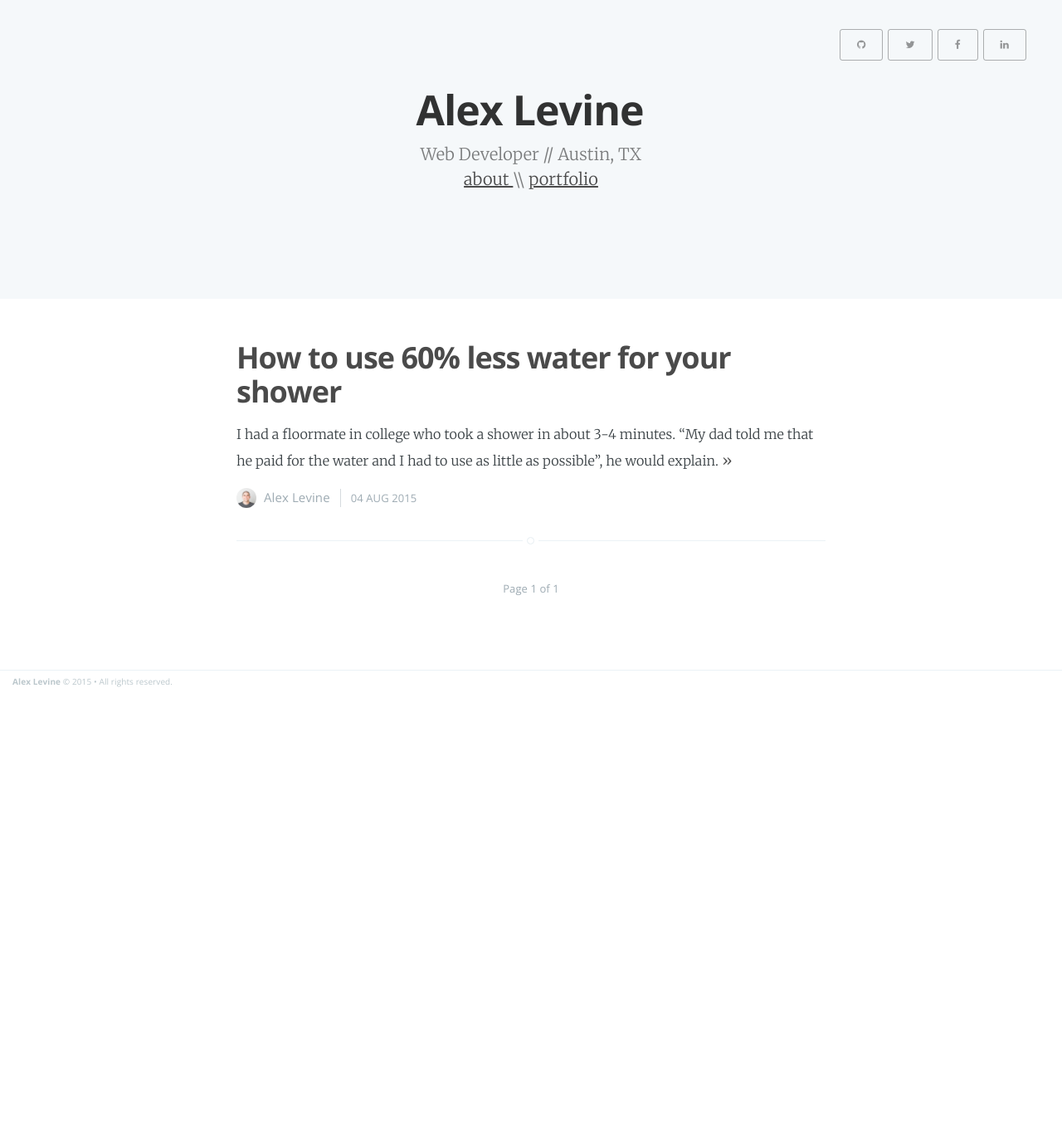
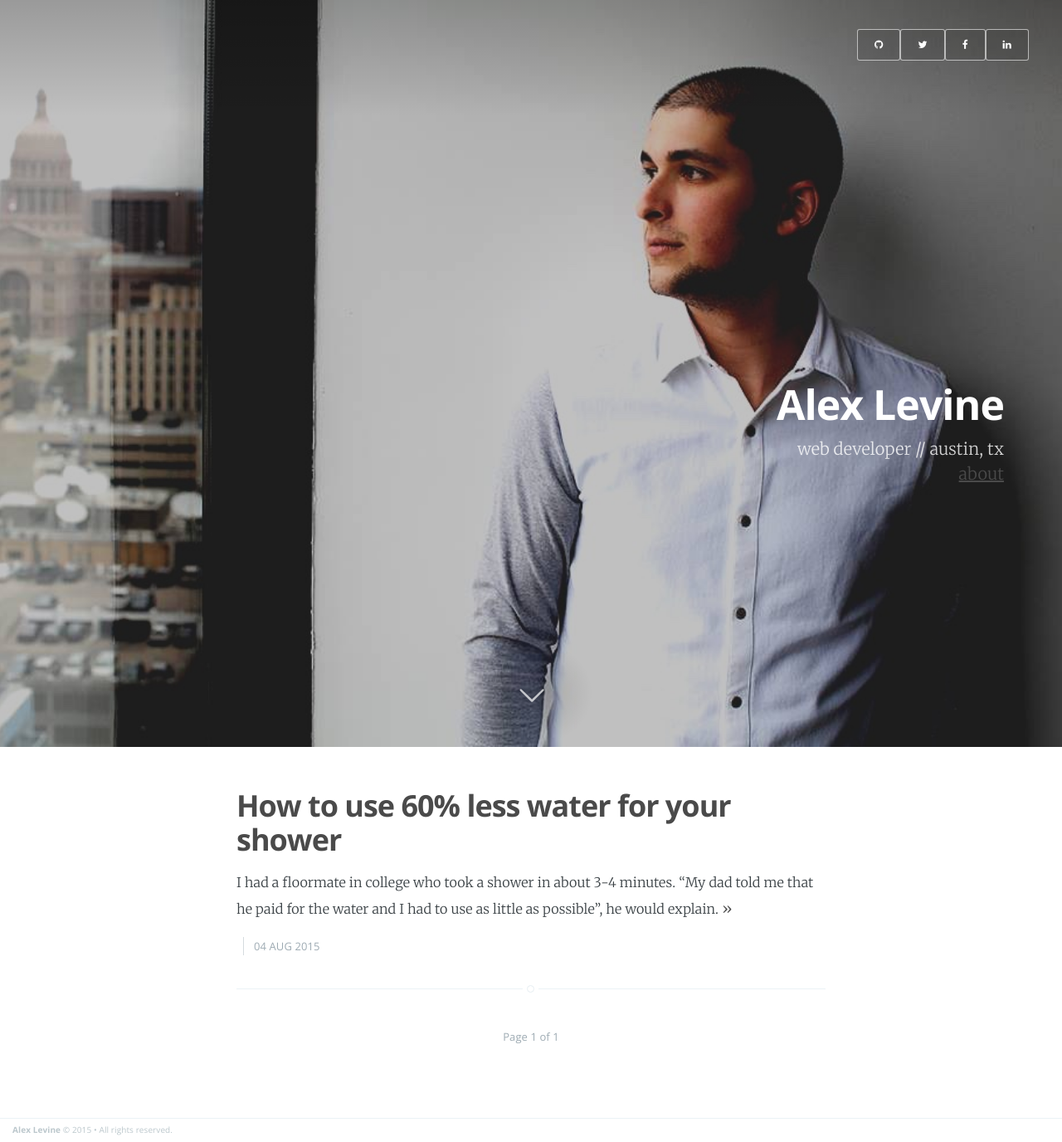
Before and after one commit to a17levine/a17levine.github.io, a Jekyll site: the page built from index.html, in a window 1280 px wide. Shown: the whole page at 83% size. Built offline with Jekyll 4.4.1, drawn with Linux system fonts in a browser that asks for light colours; nearby versions of some CDN libraries; Markdown is read by kramdown in place of the engine named in the settings; the list of posts is cut into pages by our own code; before the commit the page ends 900 px from its top, so only the background shows below that.

Commit message:
added cover and tweaked a lot

```diff
--- a/_config.yml
+++ b/_config.yml
@@ -1,5 +1,5 @@
 name: "Alex Levine"
-description: "Web Developer // Austin, TX"
+description: "web developer // austin, tx"
 meta_description: "alex levine's notebook"
 
 markdown: redcarpet
--- a/_layouts/post.html
+++ b/_layouts/post.html
@@ -7,7 +7,7 @@ post_class: post-template
 
 <header class="main-header post-head {% if page.cover %}" style="background-image: url({{ page.cover }}) {%else%}no-cover{% endif %}">
     <nav class="main-nav {% if page.cover %} overlay {% endif %} clearfix">
-        <a class="back-button icon-arrow-left" href="{{ site.baseurl }}">Home</a>g
+        <a class="back-button icon-arrow-left" href="{{ site.baseurl }}">Home</a>
     </nav>
 </header>
 
--- a/assets/css/screen.css
+++ b/assets/css/screen.css
@@ -479,10 +479,22 @@ margin on the iframe, cause it breaks stuff. */
     background: #222 no-repeat center center;
     background-size: cover;
     overflow: hidden;
+    background-position: 100% 0%;
 }
 
 .main-header .inner {
     width: 80%;
+}
+
+.main-header-content {
+  position: relative;
+  text-align: right;
+  margin-right: 70px;
+}
+
+.main-header-content.inner {
+  margin-top: 180px;
+  vertical-align: bottom;
 }
 
 .main-nav {
@@ -1455,6 +1467,8 @@ body:not(.post-template) .post-title {
    11. Media Queries - Smaller than 500px
    ========================================================================== */
 
+
+
 @media only screen and (max-width: 500px) {
 
     .main-header {
@@ -1464,6 +1478,10 @@ body:not(.post-template) .post-title {
 
     .no-cover.main-header {
         height: 30%;
+    }
+
+    .vertical {
+      vertical-align: 20%;
     }
 
     .archive-template .main-header {
--- a/index.html
+++ b/index.html
@@ -1,7 +1,7 @@
 ---
 layout: default
 title: Home
-cover: false
+cover: '/assets/images/cover.jpg'
 about: 'about.html'
 portfolio: 'portfolio.html'
 ---
@@ -23,7 +23,7 @@ portfolio: 'portfolio.html'
             <h1 class="page-title">{{ site.name }}</h1>
             <h2 class="page-description">
                 {% if site.description %} {{ site.description }}{% endif %}
-                {% if page.about %}<p><a href='{{ site.baseurl }}{{ page.about }}'> about </a> \\ {% if page.portfolio %}<a href='{{ site.baseurl }}{{ page.portfolio }}'> portfolio </a>{% endif %} </p> {% endif %}
+                {% if page.about %}<p><a href='{{ site.baseurl }}{{ page.about }}'> about </a></p> {% endif %}
 
             </h2>
         </div>
@@ -49,10 +49,6 @@ portfolio: 'portfolio.html'
               {{ post.excerpt }} <a class="read-more" href="{{ post.url }}">&raquo;</a>
           </section>
           <footer class="post-meta">
-            {% if site.author %}
-                <img class="author-thumb" src="/assets/images/profile.png" alt="Author's profile picture" nopin="nopin" />
-                {{ site.author }}
-            {% endif %}
               {% if post.categories.size > 0 %}
                   {{ post.categories | array_to_sentence_string | prepend: 'on ' }}
               {% endif %}
@@ -62,23 +58,6 @@ portfolio: 'portfolio.html'
           </footer>
       </article>
 
-    <!-- Capser below -->
-<!--     <article class="{{post_class}}">
-    <header class="post-header">
-        <h2 class="post-title"><a href="{{url}}">{{{title}}}</a></h2>
-    </header>
-    <section class="post-excerpt">
-        <p>{{excerpt words="26"}} <a class="read-more" href="{{url}}">&raquo;</a></p>
-    </section>
-    <footer class="post-meta">
-        {{#if author.image}}<img class="author-thumb" src="{{author.image}}" alt="Author image" nopin="nopin" />{{/if}}
-        {{author}}
-        {{tags prefix=" on "}}
-        <time class="post-date" datetime="{{date format='YYYY-MM-DD'}}">{{date format="DD MMMM YYYY"}}</time>
-    </footer>
-    </article> -->
-    <!--  -->
-
     {% endfor %}
 
     {% include pagination.html %}
```
Also changed, not shown: about.md (+2 -6 lines), assets/images/cover.jpg (added), 1 other file. Lines whose indentation alone changed are shown as unchanged.
